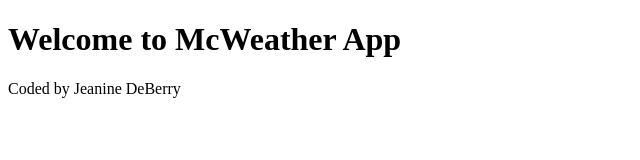
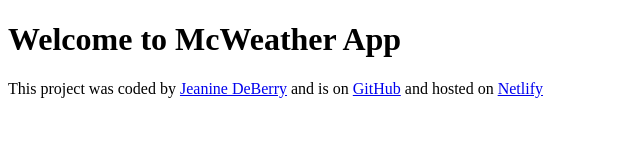
Before and after one commit to jkdeberry/debeweather, a plain HTML site: page index.html in a window 1280 px wide. Shown: the whole page, without its empty margins (0-640 px from the left). Drawn offline with Linux system fonts and the light colour scheme.

Commit message:
Added links to the footer

```diff
--- a/index.html
+++ b/index.html
@@ -1,12 +1,25 @@
 <!DOCTYPE html>
 <html lang="en">
-<head>
-    <meta charset="UTF-8">
-    <meta name="viewport" content="width=device-width, initial-scale=1.0">
+  <head>
+    <meta charset="UTF-8" />
+    <meta name="viewport" content="width=device-width, initial-scale=1.0" />
     <title>Debeweather App</title>
-</head>
-<body>
+  </head>
+  <body>
     <h1>Welcome to McWeather App</h1>
-    <footer>Coded by Jeanine DeBerry</footer>
-</body>
+    <footer>
+      <p>
+        This project was coded by
+        <a href="https://github.com/jkdeberry" target="_blank"
+          >Jeanine DeBerry</a
+        >
+        and is on
+        <a href="https://github.com/jkdeberry/debeweather" target="_blank">
+          GitHub</a
+        >
+        and hosted on
+        <a href="https://debeweather.netlify.app" target="_blank"> Netlify</a>
+      </p>
+    </footer>
+  </body>
 </html>
```
